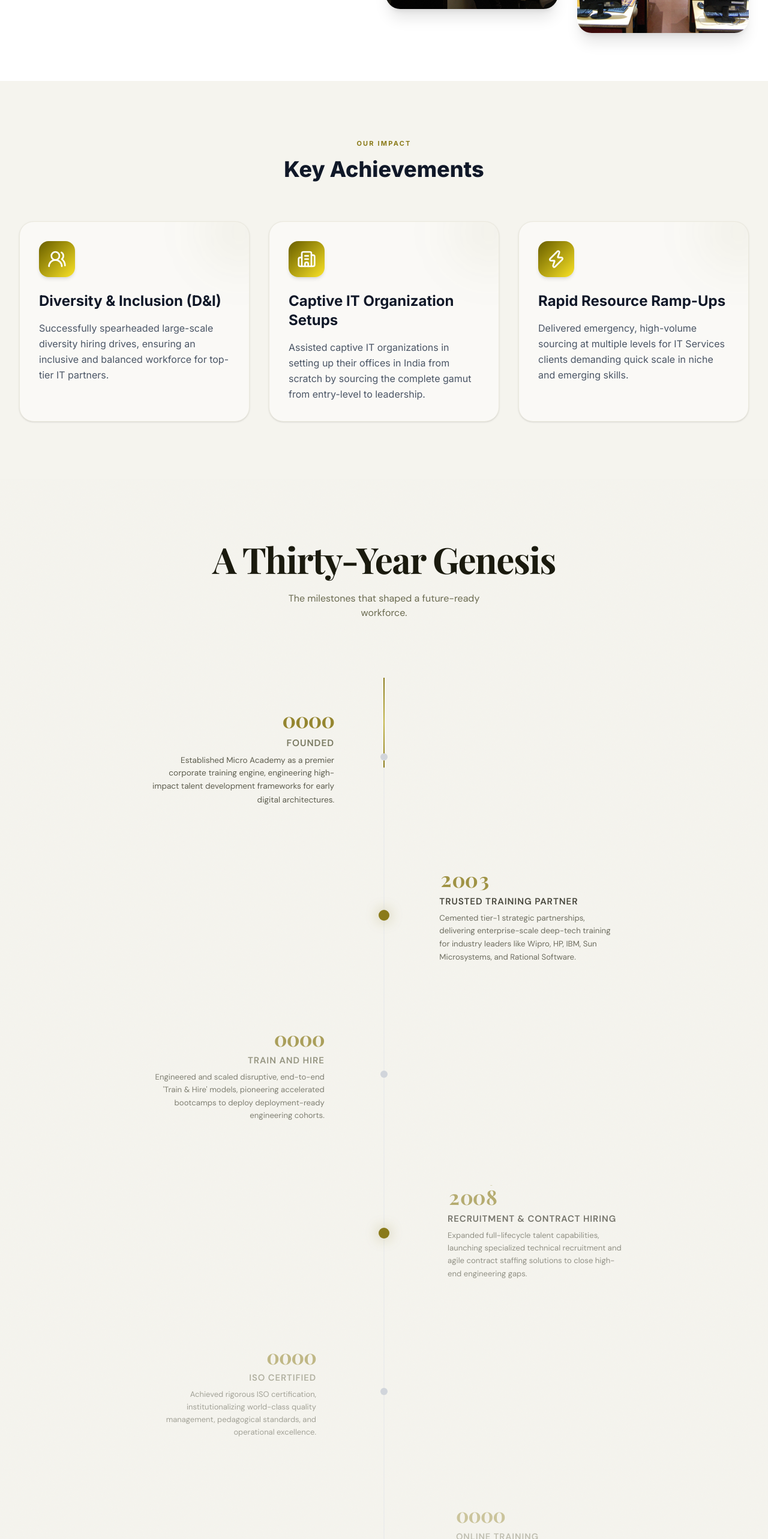
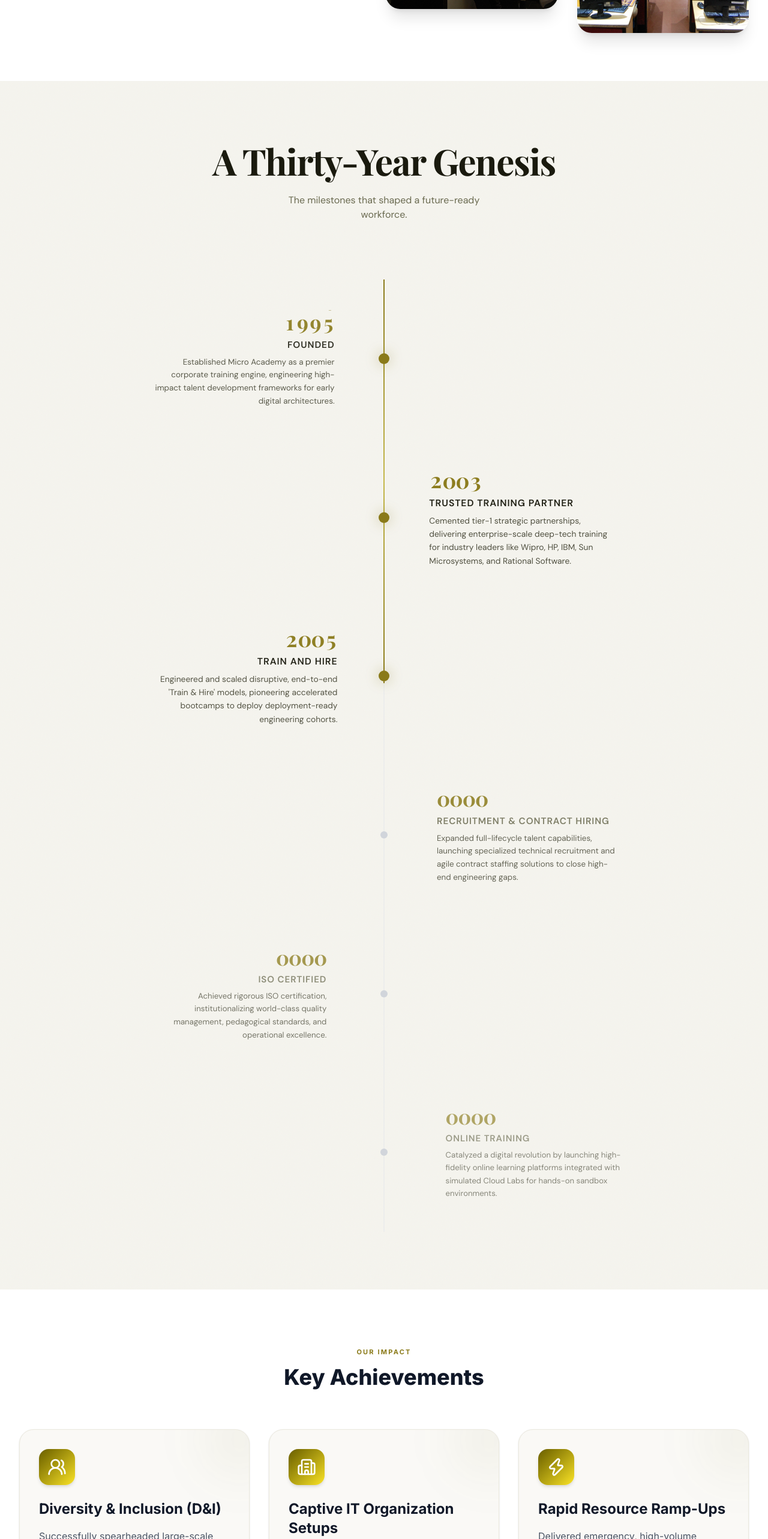
Before and after one commit to MicroWebsite/MicroAcademy-Website, a Next.js app: page /about in a window 1280 px wide. Shown: the part 1200-3766 px from the top of the page at 60% size. Built offline with nearby package versions, Linux system fonts and the light colour scheme; no server answers.

Commit message:
fix: US-Tech fix about us page

```diff
--- a/app/about/page.tsx
+++ b/app/about/page.tsx
@@ -20,8 +20,8 @@ export default function AboutPage() {
     <div className="relative w-full">
       <HomeTemplate heroContent={aboutHeroData} />
       <WhoareweSection />
+      <ThirtyYearGenesis />
       <KeyAchievements />
-      <ThirtyYearGenesis />
       <Gallery />
     </div>
   );
--- a/app/components/about/KeyAchievements.tsx
+++ b/app/components/about/KeyAchievements.tsx
@@ -13,8 +13,8 @@ const iconMap: Record<string, React.ReactNode> = {
 
 const KeyAchievements: React.FC = () => {
   return (
-    <section className="w-full bg-bg-cream py-24 px-4 sm:px-6 lg:px-8 overflow-hidden">
-      <div className="max-w-[1280px] mx-auto">
+    <section className="w-full bg-bg-white py-24 px-4 sm:px-6 lg:px-8 overflow-hidden">
+      <div className="max-w-7xl mx-auto">
         <motion.div
           initial={{ opacity: 0, y: 20 }}
           whileInView={{ opacity: 1, y: 0 }}
@@ -43,7 +43,7 @@ const KeyAchievements: React.FC = () => {
               {/* Subtle background decoration */}
               <div className="absolute -top-12 -right-12 w-32 h-32 bg-primary/5 rounded-full blur-2xl group-hover:bg-primary/10 transition-colors" />
 
-              <div className="w-[60px] h-[60px] rounded-2xl flex items-center justify-center mb-6 bg-linear-to-br from-primary to-secondary shadow-md relative z-10">
+              <div className="w-15 h-15 rounded-2xl flex items-center justify-center mb-6 bg-linear-to-br from-primary to-secondary shadow-md relative z-10">
                 {iconMap[item.icon]}
               </div>
 
--- a/app/components/about/Thirtyyeargenesis.tsx
+++ b/app/components/about/Thirtyyeargenesis.tsx
@@ -6,9 +6,6 @@ import {
   TimelineMilestone,
   timelineMilestones,
 } from "@/app/data/timelineMilestones";
-
-// ─── Sub-components for Odometer Effect ─────────────────────────────────────
-
 function DigitRoller({ digit, active }: { digit: string; active: boolean }) {
   const num = parseInt(digit);
   if (isNaN(num)) return <span>{digit}</span>;
@@ -51,44 +48,32 @@ function YearCounter({ year, active }: { year: string; active: boolean }) {
   );
 }
 
-// ─── Sub-component: single milestone card ───────────────────────────────────
-
 function MilestoneCard({ milestone }: { milestone: TimelineMilestone }) {
   const isLeft = milestone.side === "left";
   const cardRef = useRef<HTMLDivElement>(null);
 
-  // Individual scroll progress for each card to handle proximity activation
   const { scrollYProgress } = useScroll({
     target: cardRef,
     offset: ["start end", "center center", "end start"],
   });
-
-  // Opacity: 0 (at bottom) -> 1 (at center) -> 0.3 (at top)
   const opacity = useTransform(scrollYProgress, [0, 0.5, 1], [0.1, 1, 0.4]);
-  // Scale: 0.9 -> 1 -> 0.9
   const scale = useTransform(
     scrollYProgress,
     [0, 0.4, 0.5, 0.6, 1],
     [0.9, 0.95, 1, 0.95, 0.9],
   );
-  // Slide effect: Subtle shift based on position
   const x = useTransform(
     scrollYProgress,
     [0, 0.5, 1],
     [isLeft ? -50 : 50, 0, isLeft ? -20 : 20],
   );
 
-  // Detect when active based on scroll (using state for the odometer)
   const [isActive, setIsActive] = React.useState(false);
-
-  // Update active state based on scrollYProgress reaching the center
   React.useEffect(() => {
     return scrollYProgress.on("change", (latest) => {
       if (latest >= 0.48 && latest <= 0.6) {
         setIsActive(true);
       } else if (latest < 0.2 || latest > 0.8) {
-        // Option to reset if we want it to roll again when re-scrolling
-        // setIsActive(false);
       }
     });
   }, [scrollYProgress]);
@@ -102,7 +87,6 @@ function MilestoneCard({ milestone }: { milestone: TimelineMilestone }) {
         ${isLeft ? "md:flex-row" : "md:flex-row-reverse"}
       `}
     >
-      {/* ── Text block ── */}
       <motion.div
         style={{ opacity, scale, x }}
         className={`
@@ -111,10 +95,7 @@ function MilestoneCard({ milestone }: { milestone: TimelineMilestone }) {
           ${isLeft ? "md:text-right md:pr-10" : "md:text-left md:pl-10"}
         `}
       >
-        {/* Year with Odometer Effect triggered by proximity */}
         <YearCounter year={milestone.year} active={isActive} />
-
-        {/* Title */}
         <h3
           className={`
             text-sm sm:text-base font-semibold mb-1.5
@@ -156,8 +137,6 @@ function MilestoneCard({ milestone }: { milestone: TimelineMilestone }) {
           "
         />
       </div>
-
-      {/* Mobile-only dot */}
       <div className="flex md:hidden items-center gap-3 -mt-1 relative z-10">
         <div
           className={`w-2.5 h-2.5 rounded-full shrink-0 transition-colors duration-500 ${isActive ? "bg-[#8a7a1a]" : "bg-gray-300"}`}
@@ -169,14 +148,10 @@ function MilestoneCard({ milestone }: { milestone: TimelineMilestone }) {
           Milestone
         </span>
       </div>
-
-      {/* Spacer on the opposite side (desktop only) */}
       <div className="hidden md:block md:w-[calc(50%-2rem)]" />
     </div>
   );
 }
-
-// ─── Main component ──────────────────────────────────────────────────────────
 
 export default function ThirtyYearGenesis() {
   const containerRef = useRef<HTMLDivElement>(null);
@@ -244,7 +219,7 @@ export default function ThirtyYearGenesis() {
           <div
             className="
               hidden md:block
-              absolute left-1/2 top-0 bottom-0 w-[2px]
+              absolute left-1/2 top-0 bottom-0 w-0.5
               bg-gray-200/50 -translate-x-1/2 overflow-hidden
             "
           >
@@ -258,7 +233,7 @@ export default function ThirtyYearGenesis() {
           <div
             className="
               block md:hidden
-              absolute left-[5px] top-0 bottom-0 w-[2px]
+              absolute left-1.25 top-0 bottom-0 w-0.5
               bg-gray-200/50 overflow-hidden
             "
           >
```
